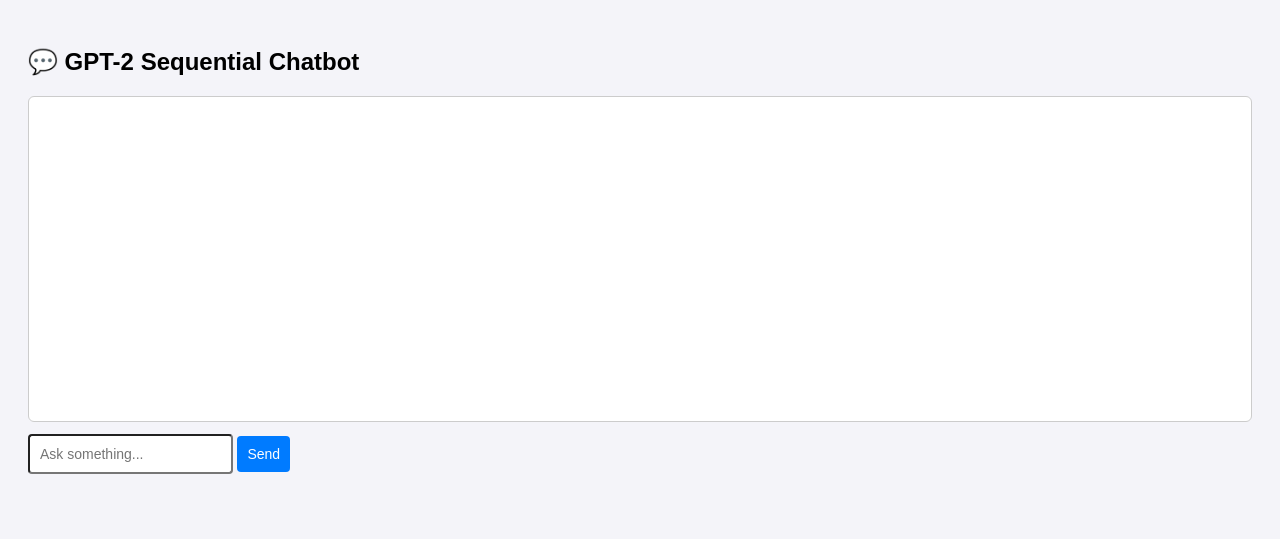
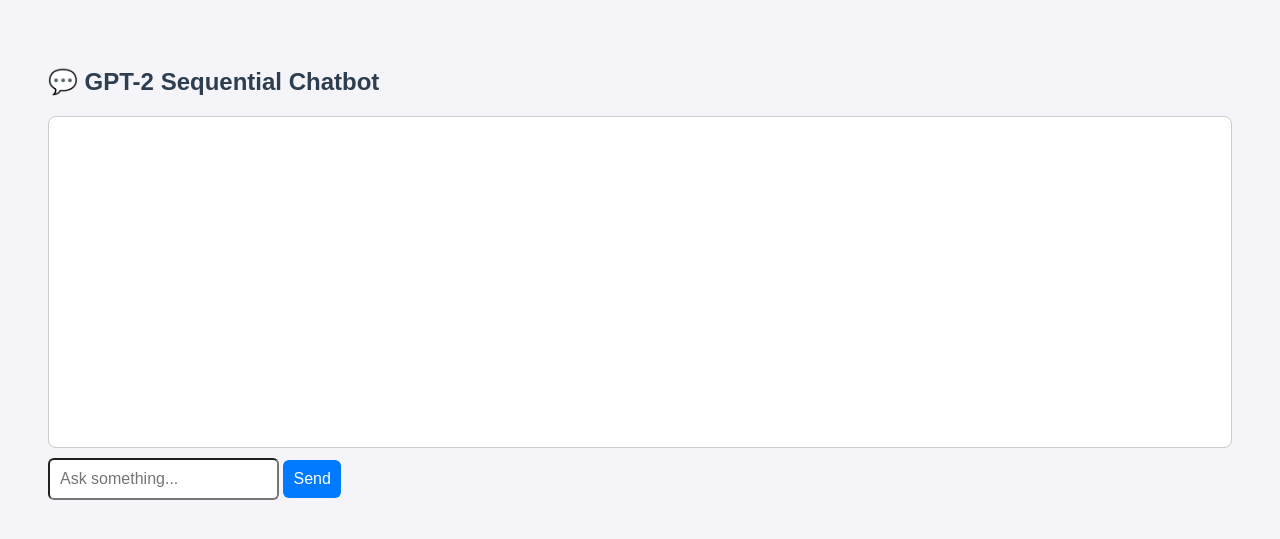
Before and after one commit to s-meher/sequential-chatbot, a Flask app: page / in a window 1280 px wide. Shown: the top 539 px of the page. Run offline with Flask 3, Linux system fonts and the light colour scheme.

Commit message:
Update style.css

```diff
--- a/static/style.css
+++ b/static/style.css
@@ -1,21 +1,24 @@
 body {
-  font-family: sans-serif;
+  font-family: Arial, sans-serif;
+  padding: 40px;
   background: #f4f4f9;
-  padding: 20px;
+}
+h2 {
+  color: #2c3e50;
 }
 #chat-box {
   background: #fff;
   border: 1px solid #ccc;
-  padding: 12px;
+  padding: 15px;
   height: 300px;
   overflow-y: auto;
-  margin-bottom: 12px;
-  border-radius: 6px;
+  margin-bottom: 10px;
+  border-radius: 8px;
 }
 input, button {
   padding: 10px;
-  font-size: 14px;
-  border-radius: 4px;
+  font-size: 16px;
+  border-radius: 6px;
 }
 button {
   background: #007bff;
```
